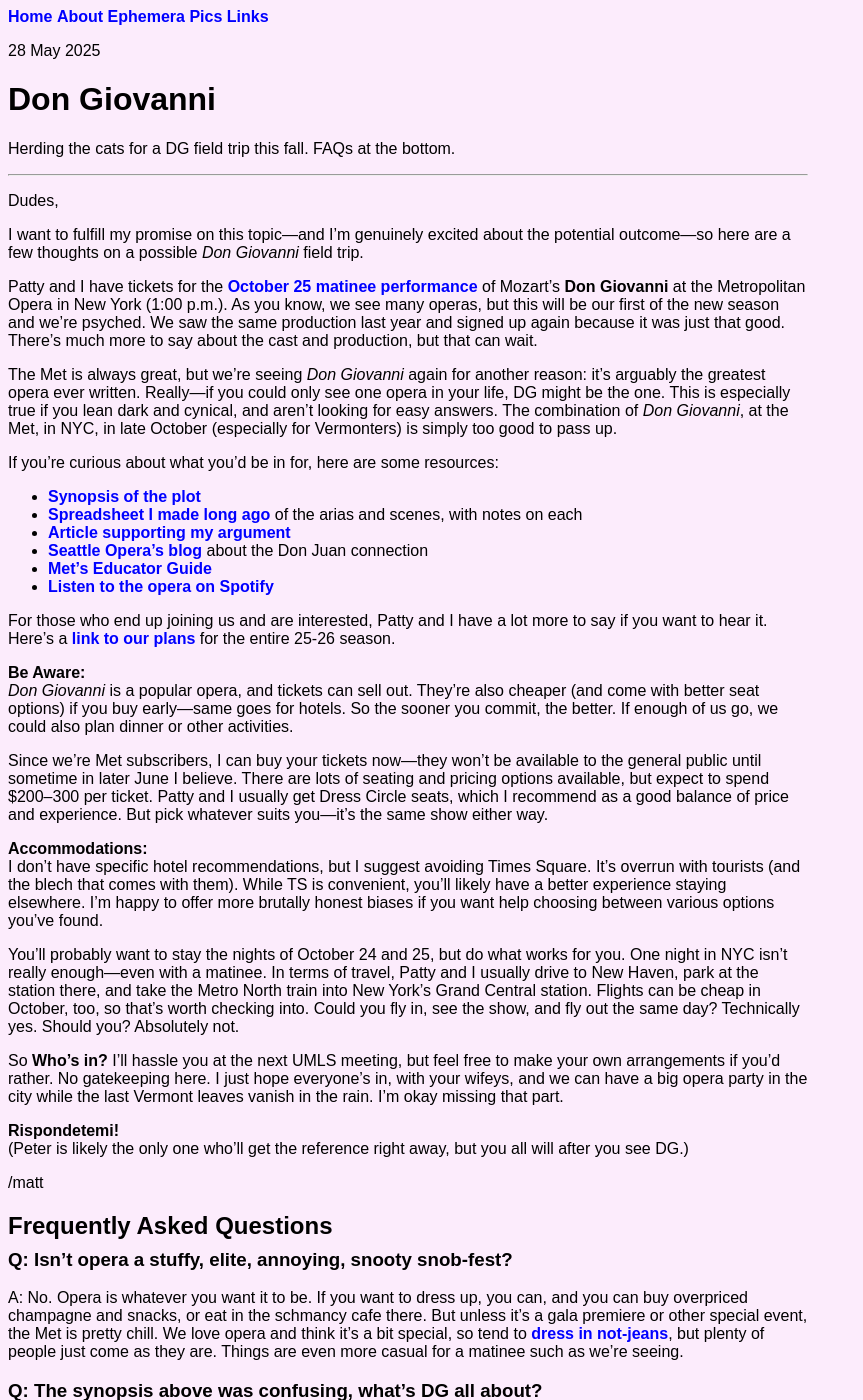
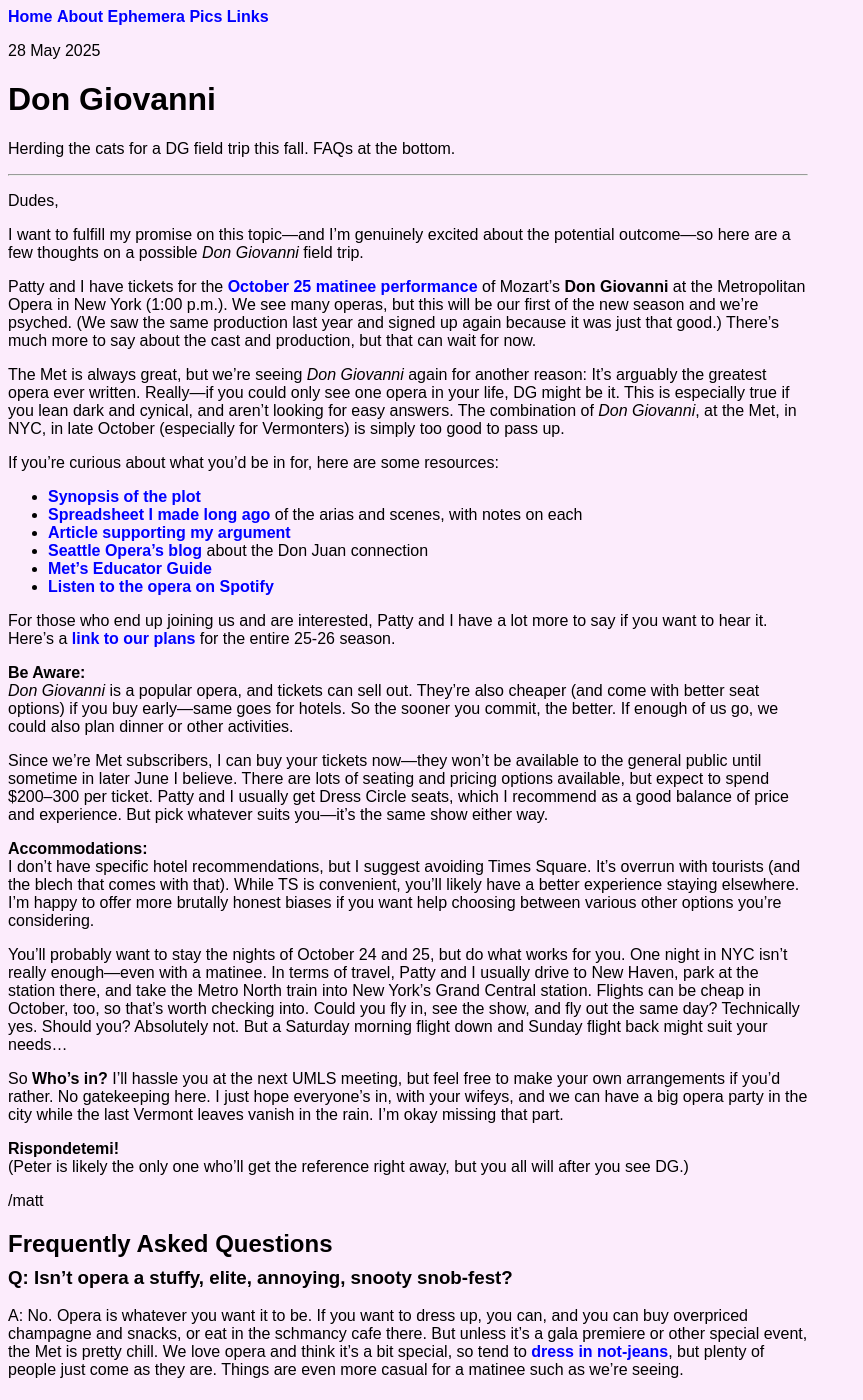
Before and after one commit to mkolon/mattkolon.com, a Jekyll site: the page built from _posts/2025-05-28-DG.md, in a window 1280 px wide and 1400 px high. Shown: the whole window, without its empty margins (0-863 px from the left). Built offline with Jekyll 4.4.1, drawn with Linux system fonts in a browser that asks for light colours.

Commit message:
post edit

```diff
--- a/_posts/2025-05-28-DG.md
+++ b/_posts/2025-05-28-DG.md
@@ -12,9 +12,9 @@
 
 I want to fulfill my promise on this topic—and I’m genuinely excited about the potential outcome—so here are a few thoughts on a possible *Don Giovanni* field trip.
 
-Patty and I have tickets for the [October 25 matinee performance](https://www.metopera.org/season/2025-26-season/don-giovanni/) of Mozart's **Don Giovanni** at the Metropolitan Opera in New York (1:00 p.m.). As you know, we see many operas, but this will be our first of the new season and we're psyched. We saw the same production last year and signed up again because it was just that good. There's much more to say about the cast and production, but that can wait.
+Patty and I have tickets for the [October 25 matinee performance](https://www.metopera.org/season/2025-26-season/don-giovanni/) of Mozart's **Don Giovanni** at the Metropolitan Opera in New York (1:00 p.m.). We see many operas, but this will be our first of the new season and we're psyched. (We saw the same production last year and signed up again because it was just that good.) There's much more to say about the cast and production, but that can wait for now.
 
-The Met is always great, but we're seeing *Don Giovanni* again for another reason: it’s arguably the greatest opera ever written. Really—if you could only see one opera in your life, DG might be the one. This is especially true if you lean dark and cynical, and aren’t looking for easy answers. The combination of *Don Giovanni*, at the Met, in NYC, in late October (especially for Vermonters) is simply too good to pass up.
+The Met is always great, but we're seeing *Don Giovanni* again for another reason: It’s arguably the greatest opera ever written. Really—if you could only see one opera in your life, DG might be it. This is especially true if you lean dark and cynical, and aren’t looking for easy answers. The combination of *Don Giovanni*, at the Met, in NYC, in late October (especially for Vermonters) is simply too good to pass up.
 
 If you’re curious about what you’d be in for, here are some resources:
 - [Synopsis of the plot](https://www.metopera.org/discover/synopses/don-giovanni/)
@@ -32,9 +32,9 @@
 Since we're Met subscribers, I can buy your tickets now—they won’t be available to the general public until sometime in later June I believe. There are lots of seating and pricing options available, but expect to spend $200–300 per ticket. Patty and I usually get Dress Circle seats, which I recommend as a good balance of price and experience. But pick whatever suits you—it’s the same show either way.
 
 **Accommodations:**
-I don’t have specific hotel recommendations, but I suggest avoiding Times Square. It’s overrun with tourists (and the blech that comes with them). While TS is convenient, you’ll likely have a better experience staying elsewhere. I’m happy to offer more brutally honest biases if you want help choosing between various options you've found.
+I don’t have specific hotel recommendations, but I suggest avoiding Times Square. It’s overrun with tourists (and the blech that comes with that). While TS is convenient, you’ll likely have a better experience staying elsewhere. I’m happy to offer more brutally honest biases if you want help choosing between various other options you're considering.
 
-You’ll probably want to stay the nights of October 24 and 25, but do what works for you. One night in NYC isn’t really enough—even with a matinee. In terms of travel, Patty and I usually drive to New Haven, park at the station there, and take the Metro North train into New York's Grand Central station. Flights can be cheap in October, too, so that's worth checking into. Could you fly in, see the show, and fly out the same day? Technically yes. Should you? Absolutely not.
+You’ll probably want to stay the nights of October 24 and 25, but do what works for you. One night in NYC isn’t really enough—even with a matinee. In terms of travel, Patty and I usually drive to New Haven, park at the station there, and take the Metro North train into New York's Grand Central station. Flights can be cheap in October, too, so that's worth checking into. Could you fly in, see the show, and fly out the same day? Technically yes. Should you? Absolutely not. But a Saturday morning flight down and Sunday flight back might suit your needs...
 
 So **Who’s in?** I’ll hassle you at the next UMLS meeting, but feel free to make your own arrangements if you'd rather. No gatekeeping here. I just hope everyone’s in, with your wifeys, and we can have a big opera party in the city while the last Vermont leaves vanish in the rain. I'm okay missing that part.
 
```
